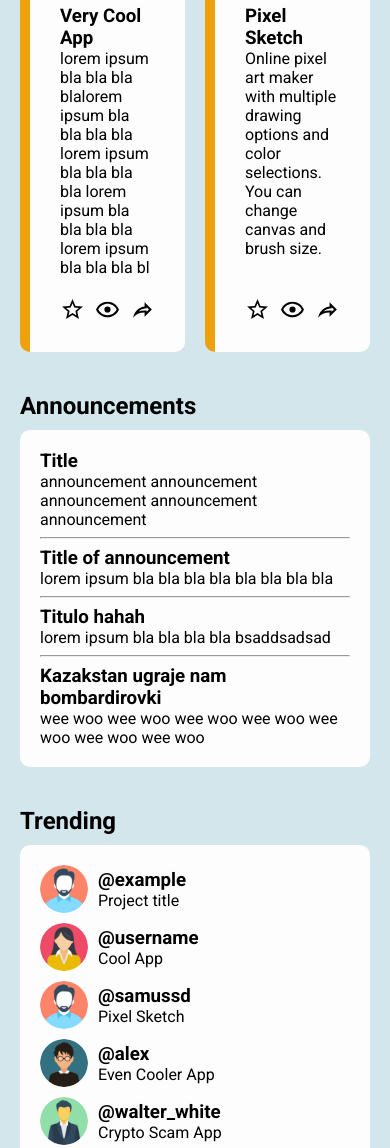
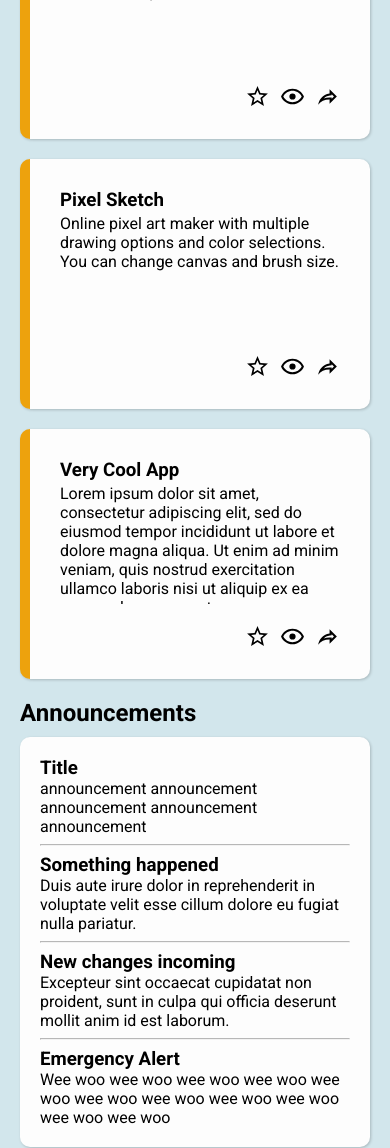
Before and after one commit to samussd/admin-dashboard, a plain HTML site: page index.html in a window 390 px wide. Shown: the part 761-1909 px from the top of the page. Drawn offline with Linux system fonts and the light colour scheme.

Commit message:
make small fixes on layout

```diff
--- a/index.html
+++ b/index.html
@@ -102,7 +102,7 @@
       <div class="projects">
         <h2>Your projects</h2>
         <div class="projects__container">
-          <div class="card">
+          <div class="card box">
             <div class="card__content">
               <h3 class="card__title">Title</h3>
               <p class="card__description">description description description description description description
@@ -119,7 +119,7 @@
 
       <div class="announcements">
         <h2>Announcements</h2>
-        <div class="announcements__container">
+        <div class="announcements__container box">
           <div class="announcements__element">
             <h3>Title</h3>
             <p>announcement announcement announcement announcement announcement</p>
@@ -129,7 +129,7 @@
 
       <div class="trending">
         <h2>Trending</h2>
-        <div class="trending__container">
+        <div class="trending__container box">
           <div class="trending__element">
             <img src="assets/pictures/user1.png" class="trending__userimg">
             <div class="trending__project-info">
--- a/scripts/script.js
+++ b/scripts/script.js
@@ -40,6 +40,7 @@ function addCard(title, description) {
 
   const cardElement = document.createElement('div');
   cardElement.classList.add('card');
+  cardElement.classList.add('box');
 
   const cardContentDiv = document.createElement('div');
   cardContentDiv.classList.add('card__content');
@@ -141,13 +142,13 @@ function startTopbarUI(loggeduser) {
 // CREATING USERS AND PROJECTS
 
 const loggeduser = new User("Samuel Sousa", "samussd", "user1");
-const user2 = new User("Cool Name", "username", "user2");
+const user2 = new User("Cool Name", "linda", "user2");
 const user3 = new User("WWhite", "walter_white", "user3");
 const user4 = new User("Alex The Great", "alex", "user4");
 
-const project1 = new Project("Testing", "bla bla bla bla bla bla bla bla bla bla bla bla bla bla bla bla bla bla bla bla bla bla bla bla bla bla bla bla bla bla bla bla");
-const project2 = new Project("Very Cool App", "lorem ipsum bla bla bla blalorem ipsum bla bla bla bla lorem ipsum bla bla bla bla lorem ipsum bla bla bla bla lorem ipsum bla bla bla bl");
-const project3 = new Project("Pixel Sketch", "Online pixel art maker with multiple drawing options and color selections. You can change canvas and brush size.")
+const project1 = new Project("Calculator", "Online calculator app with diverse functionality and ability to process advanced expressions.");
+const project2 = new Project("Pixel Sketch", "Online pixel art maker with multiple drawing options and color selections. You can change canvas and brush size.")
+const project3 = new Project("Very Cool App", "Lorem ipsum dolor sit amet, consectetur adipiscing elit, sed do eiusmod tempor incididunt ut labore et dolore magna aliqua. Ut enim ad minim veniam, quis nostrud exercitation ullamco laboris nisi ut aliquip ex ea commodo consequat.");
 
 loggeduser.addProject(project1);
 loggeduser.addProject(project2);
@@ -161,9 +162,9 @@ loggeduser.projects.forEach(proj => {
   addCard(proj.title, proj.description);
 });
 
-addAnnouncement('Title of announcement', 'lorem ipsum bla bla bla bla bla bla bla bla');
-addAnnouncement('Titulo hahah', 'lorem ipsum bla bla bla bla bsaddsadsad');
-addAnnouncement('Kazakstan ugraje nam bombardirovki', 'wee woo wee woo wee woo wee woo wee woo wee woo wee woo');
+addAnnouncement('Something happened', 'Duis aute irure dolor in reprehenderit in voluptate velit esse cillum dolore eu fugiat nulla pariatur.');
+addAnnouncement('New changes incoming', 'Excepteur sint occaecat cupidatat non proident, sunt in culpa qui officia deserunt mollit anim id est laborum.');
+addAnnouncement('Emergency Alert', 'Wee woo wee woo wee woo wee woo wee woo wee woo wee woo wee woo wee woo wee woo wee woo');
 
 addTrending(user2, "Cool App");
 addTrending(loggeduser, "Pixel Sketch");
--- a/styles.css
+++ b/styles.css
@@ -17,6 +17,10 @@ a:active {
   color: inherit;
 }
 
+hr {
+  opacity: 70%;
+  border-width: 1px;
+}
 
 h1,
 h2,
@@ -73,6 +77,7 @@ body {
   flex-direction: row;
   justify-content: flex-start;
   align-items: center;
+  padding-left: 6px;
   height: 20px;
   gap: 5px;
 
@@ -104,7 +109,7 @@ body {
   flex-direction: row;
   justify-content: flex-start;
   align-items: center;
-  padding: 10px 50px 10px 5px;
+  padding: 10px 50px 10px 15px;
   gap: 15px;
   transition: all 0.1s ease-in-out;
 }
@@ -206,7 +211,9 @@ body {
 .topbar__top {
   display: flex;
   flex-direction: row;
+  flex-wrap: wrap;
   justify-content: space-between;
+  gap: 10px;
 }
 
 .searchbar {
@@ -237,8 +244,8 @@ body {
 
 .search-icon,
 .notification-icon {
-  height: 1.8rem;
-  width: 1.8rem;
+  height: 25px;
+  width: 25px;
   background-color: black;
   background-size: cover;
   background-position: center;
@@ -361,12 +368,15 @@ body {
 }
 
 .announcements__container {
-  background-color: var(--bg-pri-clr);
-  border-radius: 10px;
   padding: 20px;
 }
 
 /* card */
+.box {
+  background-color: var(--bg-pri-clr);
+  border-radius: 10px;
+  box-shadow: 1px 1px 3px rgba(0, 0, 0, 0.2);
+}
 
 .card {
   display: flex;
@@ -376,9 +386,9 @@ body {
   padding: 30px;
   gap: 20px;
   width: 100%;
+  min-width: 200px;
+  height: 250px;
 
-  background-color: var(--bg-pri-clr);
-  border-radius: 10px;
   border-left: 10px solid var(--highlight-clr);
 }
 
@@ -386,6 +396,15 @@ body {
   display: flex;
   flex-direction: column;
   align-items: flex-start;
+  gap: 3px;
+
+  overflow-y: auto;
+  -ms-overflow-style: none;
+  scrollbar-width: none;
+}
+
+.card__content::-webkit-scrollbar {
+  display: none;
 }
 
 .card__actions {
@@ -452,9 +471,6 @@ body {
   flex-direction: column;
   gap: 10px;
   padding: 20px;
-
-  background-color: var(--bg-pri-clr);
-  border-radius: 10px;
 }
 
 .trending__element {
@@ -479,21 +495,23 @@ body {
     display: flex;
     background-color: var(--bg-sec-clr);
     flex-wrap: wrap;
+    padding: 20px;
+    gap: 20px;
   }
 
   .projects {
-    flex: 1 0 90%;
-    padding: 20px;
+    flex: 1 0 95%;
+    padding: 0;
   }
 
   .announcements {
-    flex: 1 0 50%;
-    padding: 20px;
+    flex: 1 0 45%;
+    padding: 0;
   }
 
   .trending {
-    flex: 1 0 50%;
-    padding: 20px;
+    flex: 1 0 45%;
+    padding: 0;
   }
 
   /* SIDEBAR */
@@ -506,6 +524,7 @@ body {
     display: flex;
     flex-direction: row;
     justify-content: flex-start;
+    align-items: center;
     position: sticky;
     z-index: 2;
 
```
